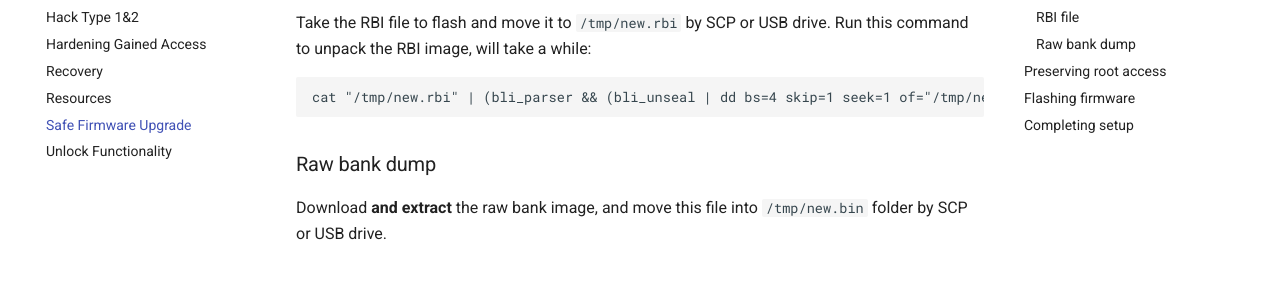
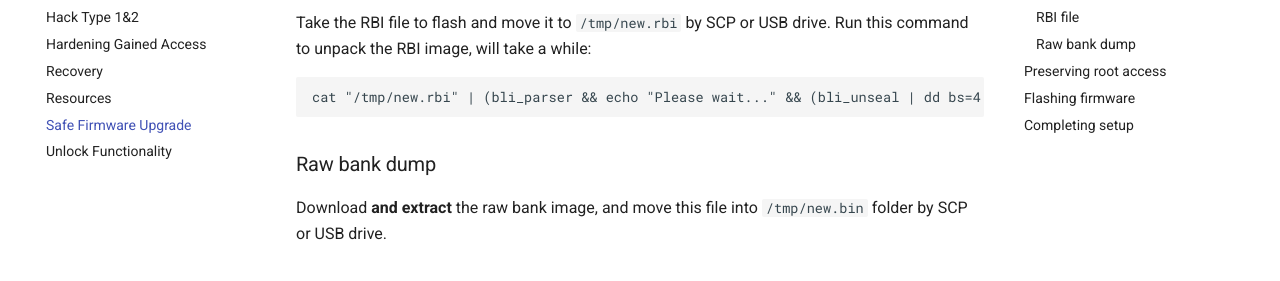
Before and after one commit to hack-technicolor/hack-technicolor, an MkDocs documentation site: the page built from docs/Safe Firmware Upgrade.md, in a window 1280 px wide and 900 px high, scrolled down 1166 px. Shown: the part 172-453 px from the top of the window. Built offline with MkDocs 1.6.1 and Material for MkDocs 9.7.7, drawn with Linux system fonts in a browser that asks for light colours; comment, search, counter and statistics services are not loaded.

Commit message:
Better cconsole output

````diff
--- a/docs/Safe Firmware Upgrade.md
+++ b/docs/Safe Firmware Upgrade.md
@@ -38,7 +38,7 @@ Check the file format your new firmware is. It could be either an RBI file or a
 Take the RBI file to flash and move it to `/tmp/new.rbi` by SCP or USB drive. Run this command to unpack the RBI image, will take a while:
 
 ```bash
-cat "/tmp/new.rbi" | (bli_parser && (bli_unseal | dd bs=4 skip=1 seek=1 of="/tmp/new.bin"))
+cat "/tmp/new.rbi" | (bli_parser && echo "Please wait..." && (bli_unseal | dd bs=4 skip=1 seek=1 of="/tmp/new.bin"))
 ```
 
 ### Raw bank dump
````
